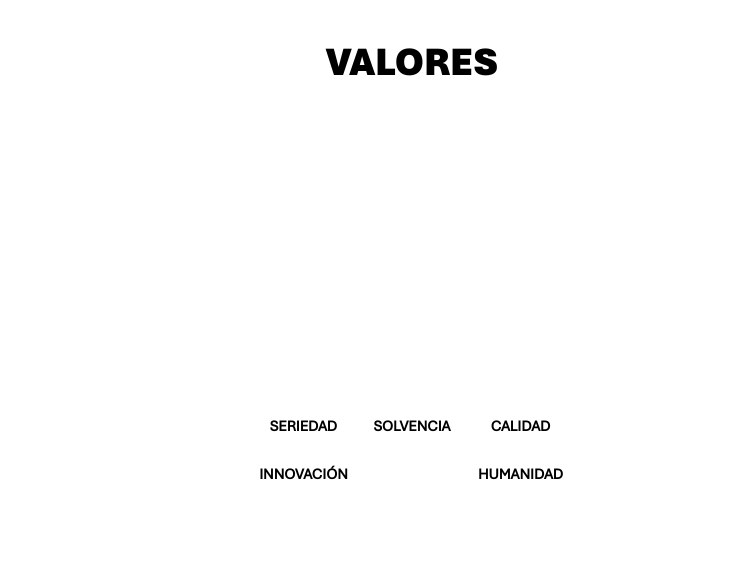
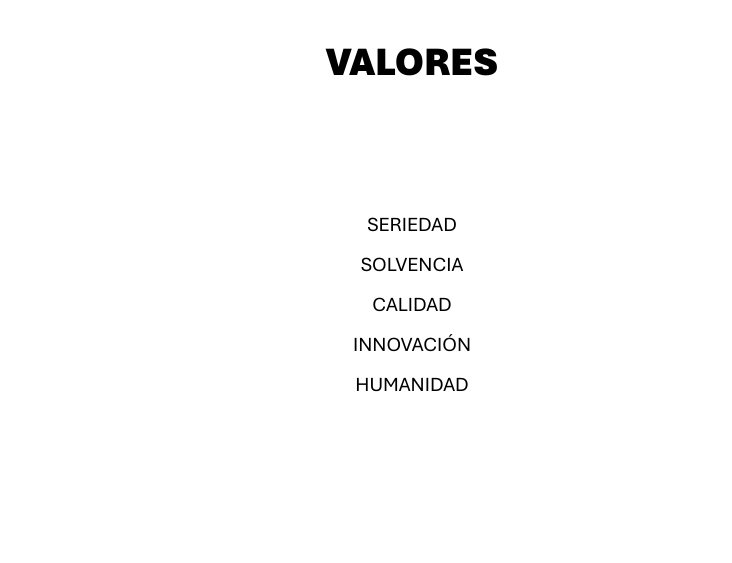
Before and after one commit to gonzaloezemolina/promar, a website: page pages/nosotros.html in a window 1280 px wide. Shown: the part 3700-4263 px from the top of the page, 548-1280 px from the left. Drawn offline with nearby package versions, Linux system fonts and the light colour scheme.

Commit message:
centered valores section

```diff
--- a/pages/nosotros.html
+++ b/pages/nosotros.html
@@ -133,25 +133,13 @@ En 1982, Saverio Procopio fue distinguido por el Gobierno de Italia con el títu
               <h3>VALORES</h3>
             </div>
             <div class="third_right_text_paragraph_valores">
-              <div class="third_right_text_paragraph_valores_texto">
-                <h4>SERIEDAD</h4>
-              </div>
-              <div class="third_right_text_paragraph_valores_texto">
-                <h4>SOLVENCIA</h4>
-</p>
-              </div>
-              <div class="third_right_text_paragraph_valores_texto">
-                <h4>CALIDAD</h4>
-</p>
-              </div>
-              <div class="third_right_text_paragraph_valores_texto">
-                <h4>INNOVACIÓN</h4>
-</p>
-              </div>
-              <div class="third_right_text_paragraph_valores_texto">
-                <h4>HUMANIDAD</h4>
-</p>
-              </div>
+                <ul>
+                  <li>SERIEDAD</li>
+                  <li>SOLVENCIA</li>
+                  <li>CALIDAD</li>
+                  <li>INNOVACIÓN</li>
+                  <li>HUMANIDAD</li>
+                </ul>
             </div>
           </div>
         </div>
--- a/scss/pages/index.scss
+++ b/scss/pages/index.scss
@@ -122,9 +122,8 @@
     width: 280px;
     height: 280px;
     text-align: center;
-    cursor: pointer;
     position: relative;
-
+      cursor: default;
     .img_wrapper {
       width: 100%;
       height: 100%;
@@ -138,6 +137,7 @@
         position: absolute;
         top: 0;
         left: 0;
+
       }
 
       .img_gray {
--- a/scss/pages/nosotros.scss
+++ b/scss/pages/nosotros.scss
@@ -185,7 +185,7 @@
         flex-direction: column;
         &_text{
             height: 75%;
-            // border: 1px solid rgb(0, 102, 255);
+            width: 100%;
             display: flex;
             justify-content: space-between;
             align-items: center;
@@ -208,17 +208,25 @@
                 }
             }
             &_paragraph_valores{
-                // border: 1px solid rgb(116, 32, 32);
                 font-family: "Aptos-R";
                 text-align: justify;
-                display: grid;
-  grid-template-columns: repeat(3, 1fr); // ← 3 columnas
-  grid-auto-rows: auto;
-  gap: 20px; // ← espacio entre items
+                height: 75%;
                 width: 100%;
                 font-size: 20px;
                 margin-bottom: 10%;
                 padding: 20px;
+                ul{
+                    width: 100%;
+                    height: 100%;
+                    display: flex;
+                    justify-content: center;
+                    align-items: center;
+                    flex-direction: column;
+                    gap: 15px;
+                    li{
+                        list-style: none;
+                    }
+                }
                  &_texto {
     // Opcional: estilos internos
     display: flex;
@@ -227,15 +235,6 @@
     text-align: center;
     font-size: 15px;
   }
-
-  // Hace que el cuarto ítem comience en la segunda fila y primera columna
-  &_texto:nth-child(4) {
-  grid-column: 1 / 2;
-}
-
-&_texto:nth-child(5) {
-  grid-column: 3 / 4;
-}
             }
         }
         &_button{
```
Also changed, not shown: pages/contacto.html (+2 -1 lines), css/styles.css, 1 other file.
